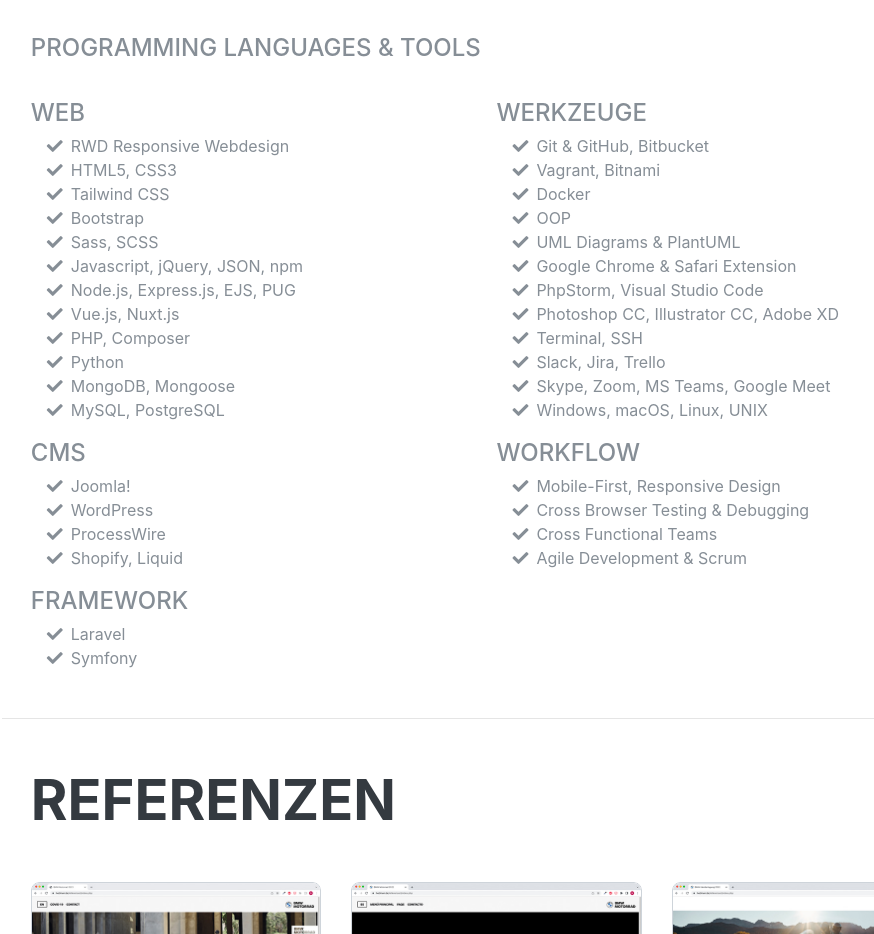
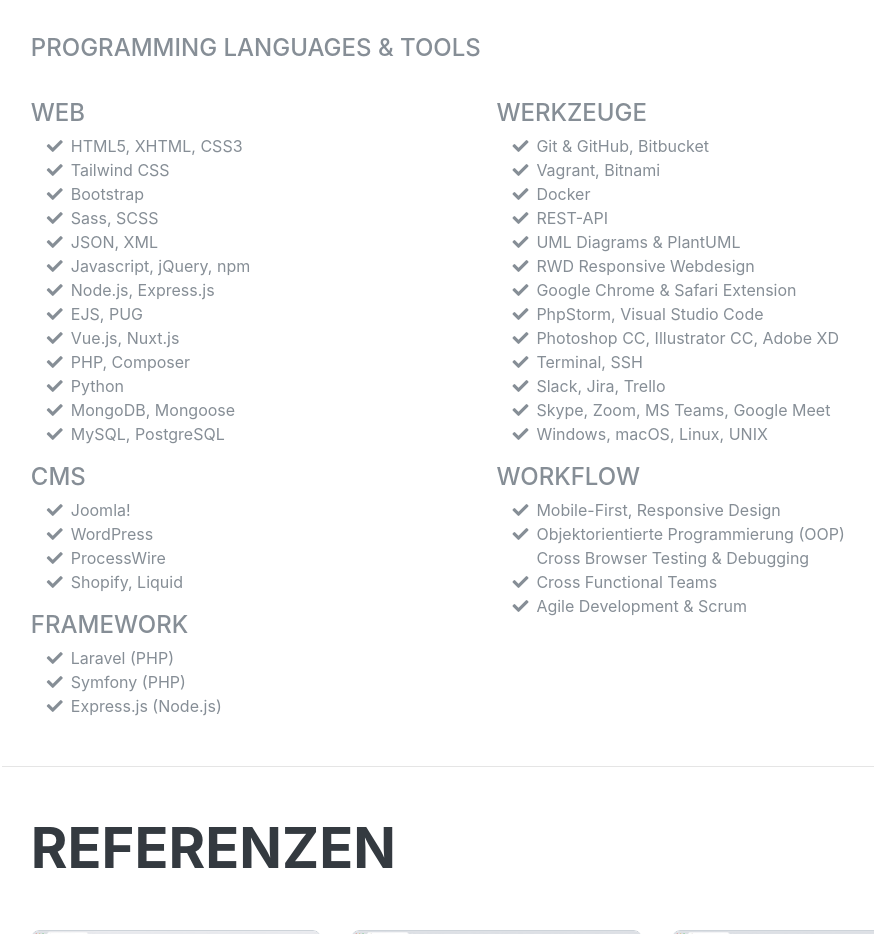
Before and after one commit to echo75/hedman-docker, a plain HTML site: page app/public/index.html in a window 1280 px wide. Shown: the part 2460-3394 px from the top of the page, without its empty margins (270-1144 px from the left). Drawn offline with Linux system fonts and the light colour scheme; a web font is replaced by a local one.

Commit message:
rearranging skills

```diff
--- a/app/public/index.html
+++ b/app/public/index.html
@@ -169,11 +169,7 @@
           <ul class="fa-ul mb-0">
             <li>
               <i class="fa-li fa fa-check"></i>
-              RWD Responsive Webdesign
-            </li>
-            <li>
-              <i class="fa-li fa fa-check"></i>
-              HTML5, CSS3
+              HTML5, XHTML, CSS3
             </li>
             <li>
               <i class="fa-li fa fa-check"></i>
@@ -189,11 +185,19 @@
             </li>
             <li>
               <i class="fa-li fa fa-check"></i>
-              Javascript, jQuery, JSON, npm
-            </li>
-            <li>
-              <i class="fa-li fa fa-check"></i>
-              Node.js, Express.js, EJS, PUG
+              JSON, XML
+            </li>
+            <li>
+              <i class="fa-li fa fa-check"></i>
+              Javascript, jQuery, npm
+            </li>
+            <li>
+              <i class="fa-li fa fa-check"></i>
+              Node.js, Express.js
+            </li>
+            <li>
+              <i class="fa-li fa fa-check"></i>
+              EJS, PUG
             </li>
             <li>
               <i class="fa-li fa fa-check"></i>
@@ -239,11 +243,15 @@
           <ul class="fa-ul mb-0">
             <li>
               <i class="fa-li fa fa-check"></i>
-              Laravel
-            </li>
-            <li>
-              <i class="fa-li fa fa-check"></i>
-              Symfony
+              Laravel (PHP)
+            </li>
+            <li>
+              <i class="fa-li fa fa-check"></i>
+              Symfony (PHP)
+            </li>
+           <li>
+              <i class="fa-li fa fa-check"></i>
+              Express.js (Node.js)
             </li>
           </ul>
         </div>
@@ -264,11 +272,15 @@
             </li>
              <li>
               <i class="fa-li fa fa-check"></i>
-              OOP
+              REST-API
             </li>
             <li>
               <i class="fa-li fa fa-check"></i>
               UML Diagrams & PlantUML
+            </li>
+            <li>
+              <i class="fa-li fa fa-check"></i>
+              RWD Responsive Webdesign
             </li>
             <li>
               <i class="fa-li fa fa-check"></i>
@@ -305,6 +317,10 @@
               <i class="fa-li fa fa-check"></i>
               Mobile-First, Responsive Design</li>
             <li>
+            <li>
+              <i class="fa-li fa fa-check"></i>
+              Objektorientierte Programmierung (OOP)
+            </li>
               <i class="fa-li fa fa-check"></i>
               Cross Browser Testing &amp; Debugging</li>
             <li>
```
